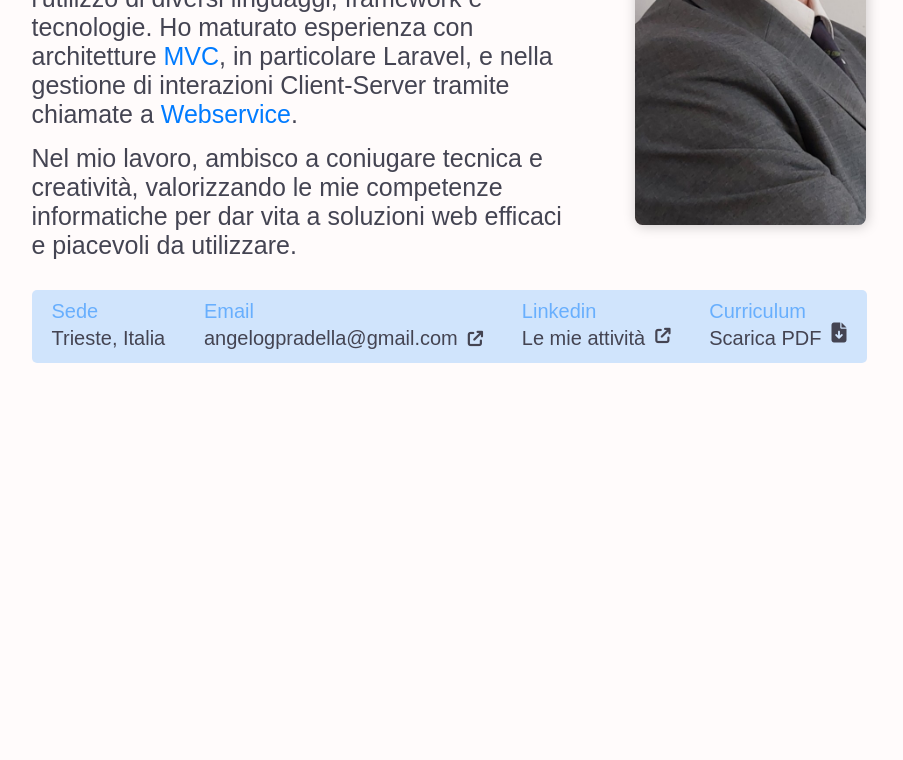
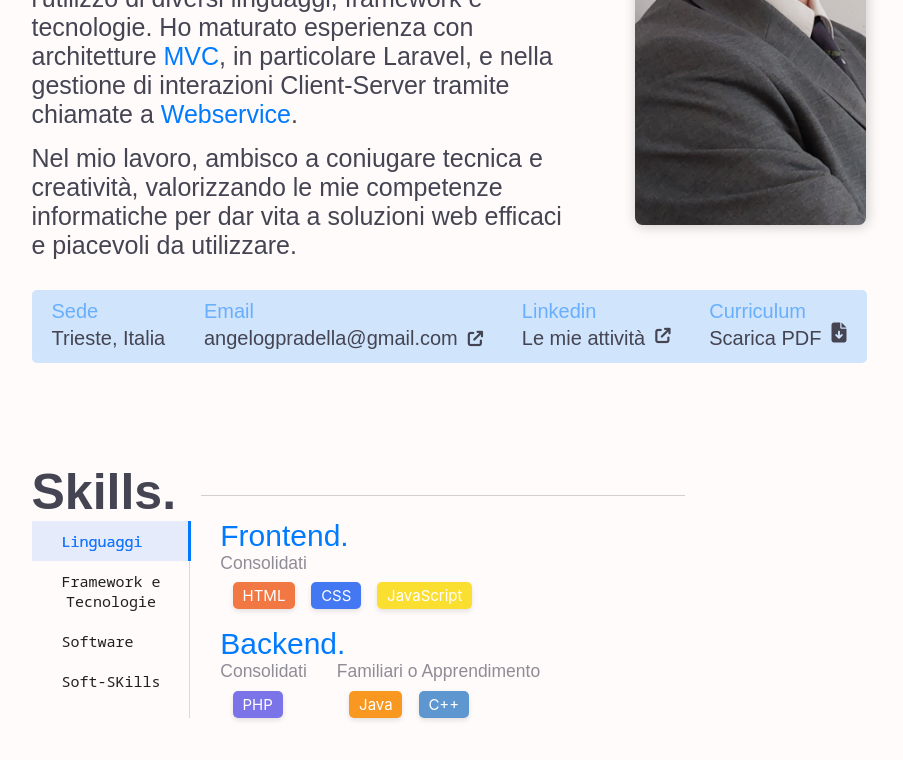
Before and after one commit to angeloPradella-github/portfolio-v1, a React (Vite) app: page / in a window 1280 px wide. Shown: the part 1365-2125 px from the top of the page, without its empty margins (191-1094 px from the left). Built offline with nearby package versions, Linux system fonts and the light colour scheme; some icons are missing; a web font is replaced by a local one.

Commit message:
punto solido nella sezione skills

```diff
--- a/package.json
+++ b/package.json
@@ -9,6 +9,7 @@
     "preview": "vite preview"
   },
   "dependencies": {
+    "antd": "^5.3.2",
     "autoprefixer": "^10.4.14",
     "postcss": "^8.4.21",
     "react": "^18.2.0",
--- /dev/null
+++ b/src/components/SkillsSection.jsx
@@ -0,0 +1,174 @@
+import { useState } from "react";
+import { Tabs } from "antd";
+import { Tag } from "antd";
+
+export default function SkillsSection() {
+  const [activeKey, setActiveKey] = useState("1");
+
+  const handleTabChange = (key) => {
+    setActiveKey(key);
+  };
+
+  const tagContainerStyle = {
+    display: "flex",
+    flexWrap: "wrap",
+    gap: "5px",
+    justifyContent: "flex-start",
+    alignItems: "center",
+    paddingLeft: "10px",
+    marginTop: "5px",
+  };
+
+  const tabItems = [
+    {
+      label: (
+        <>
+          <h6>Linguaggi</h6>
+        </>
+      ),
+      key: "1",
+      children: (
+        <>
+          <h5 className="clr-accent">Frontend.</h5>
+
+          <p className="text-sm opacity-60">Consolidati</p>
+          <div style={tagContainerStyle}>
+            <Tag color="#f06529df">HTML</Tag>
+            <Tag color="#2965f1df">CSS</Tag>
+            <Tag color="#fadb14df">JavaScript</Tag>
+          </div>
+
+          <h5 className="mt-4 clr-accent">Backend.</h5>
+          <div className="flex flex-wrap gap-2">
+            <article className="mr-4">
+              <p className="text-sm opacity-60">Consolidati</p>
+              <div style={tagContainerStyle}>
+                <Tag color="#7b74e8">PHP</Tag>
+              </div>
+            </article>
+
+            <article className="">
+              <p className="text-sm opacity-60">Familiari o Apprendimento</p>
+              <div style={tagContainerStyle}>
+                <Tag color="#f89820">Java</Tag>
+                <Tag color="#5E97D0">C++</Tag>
+              </div>
+            </article>
+          </div>
+        </>
+      ),
+    },
+    {
+      label: (
+        <>
+          <h6>
+            Framework e<br />
+            Tecnologie
+          </h6>
+        </>
+      ),
+      // ---------------Tecnologie e framework---------------
+      key: "2",
+      children: (
+        <>
+          <h5 className="clr-accent">Framework.</h5>
+          {/* Sezione frontend */}
+          <h4>Frontend</h4>
+          <div className="flex flex-wrap gap-2 mb-4">
+            <article className="mr-4">
+              <p className="text-sm opacity-60">Consolidati</p>
+              <div style={tagContainerStyle}>
+                <Tag color="#563d7c">Bootstrap</Tag>
+                <Tag color="#5454ec">Tailwind</Tag>
+              </div>
+            </article>
+
+            <article className="">
+              <p className="text-sm opacity-60">Familiari o Apprendimento</p>
+              <div style={tagContainerStyle}>
+                <Tag color="#3abee0">React</Tag>
+                <Tag style={{ backgroundColor: "light" }}>
+                  {" "}
+                  <span className="clr-neutral">NextJS</span>
+                </Tag>
+              </div>
+            </article>
+          </div>
+          {/* Sezione backend */}
+          <h4>backend</h4>
+          <div className="flex flex-wrap gap-2">
+            <article className="mr-4">
+              <p className="text-sm opacity-60">Consolidati</p>
+              <div style={tagContainerStyle}>
+                <Tag color="#563d7c">Bootstrap</Tag>
+                <Tag color="#5454ec">Tailwind</Tag>
+              </div>
+            </article>
+
+            <article className="">
+              <p className="text-sm opacity-60">Familiari o Apprendimento</p>
+              <div style={tagContainerStyle}>
+                <Tag color="hsl(0.53,0.8,0.67)">React</Tag>
+              </div>
+            </article>
+          </div>
+        </>
+      ),
+    },
+    {
+      label: (
+        <>
+          <h6>Software</h6>
+        </>
+      ),
+      key: "3",
+      children: (
+        <>
+          <h5>Strumenti di Sviluppo</h5>
+          <div style={tagContainerStyle}>
+            <Tag color="cyan">GIT</Tag>
+            <Tag color="blue">Console Unix</Tag>
+            <Tag color="geekblue">VS Code</Tag>
+          </div>
+        </>
+      ),
+    },
+    {
+      label: (
+        <>
+          <h6>Soft-SKills</h6>
+        </>
+      ),
+      key: "5",
+      children: (
+        <>
+          <h5>Abilità Personali</h5>
+          <div style={tagContainerStyle}>
+            <Tag color="purple">Problem Solving</Tag>
+            <Tag color="magenta">Comunicazione</Tag>
+            <Tag color="red">Lavoro di Squadra</Tag>
+          </div>
+        </>
+      ),
+    },
+  ];
+
+  return (
+    <section
+      id="skills"
+      className="skills lg:px-7 max-w-max justify-start flex mt-20 flex-wrap"
+    >
+      <h2 className="fs-h2 fw-h-bold clr-neutral h2-b-side basis-[100%]">
+        Skills.
+      </h2>
+      <Tabs
+        tabPosition="left"
+        activeKey={activeKey}
+        onChange={handleTabChange}
+        items={tabItems}
+        style={{}}
+        className="max-w-fit clr-neutral ff-normal fs-p"
+      />
+    </section>
+  );
+}
--- a/src/css/app.css
+++ b/src/css/app.css
@@ -50,6 +50,9 @@
 }
 
 /* ---------UTILS--------- */
+.ant-tag {
+  box-shadow: 0 2px 4px rgba(0, 0, 0, 0.1);
+}
 
 .btn-empty {
   border: 1px solid var(--clr-accent);
@@ -101,6 +104,10 @@
   font-size: var(--fs-h2);
 }
 
+.fs-p {
+  font-size: var(--fs-p) !important;
+}
+
 .h2-b-side {
   overflow: hidden;
   text-align: left;
@@ -131,6 +138,9 @@
 /* ------------------ */
 .ff-accent {
   font-family: var(--ff-accent);
+}
+.ff-normal {
+  font-family: var(--ff-normal);
 }
 
 body {
--- a/src/css/index.css
+++ b/src/css/index.css
@@ -86,9 +86,64 @@
   border-radius: 4px;
 }
 
-h4 {
+.about-me h4 {
   color: var(--clr-accent);
   font-size: var(--fs-h4);
   font-weight: 500;
   opacity: 50%;
 }
+
+/* ---------------ANT TAB SKILLS SECTION--------------- */
+/* Cambia il colore della barra di progressione a rosso */
+#root .ant-tabs-ink-bar {
+  background-color: var(--clr-accent);
+}
+
+/* Imposta uno sfondo rosso opaco per l'opzione attiva */
+#root .ant-tabs-tab-active {
+  background-color: rgba(0, 102, 255, 0.1);
+}
+
+/* Rimuovi il margine tra le opzioni */
+#root .ant-tabs-tab {
+  margin: 0;
+  transition: 0.1s ease-in;
+}
+
+#root .ant-tabs-tab:hover {
+  background-color: rgba(0, 102, 255, 0.1);
+}
+
+/* Sposta la barra di progressione a sinistra */
+#root .ant-tabs.ant-tabs-left .ant-tabs-nav-wrap {
+  display: flex;
+  flex-direction: row-reverse;
+}
+
+#root .ant-tabs.ant-tabs-left .ant-tabs-tab {
+  order: 1 !important;
+}
+
+#root .ant-tabs.ant-tabs-left .ant-tabs-ink-bar {
+  order: 2 !important;
+}
+
+/* ___________________________SKILLS_____________________ */
+
+.skills h6 {
+  font-family: var(--ff-accent);
+  font-size: 12px;
+}
+
+.skills h5 {
+  font-weight: 500;
+  line-height: 1 !important;
+  font-size: 24px;
+}
+
+.skills h4 {
+  font-size: 20px;
+  text-transform: capitalize;
+  margin-top: 8px;
+  font-style: italic;
+}
--- a/src/pages/Index.jsx
+++ b/src/pages/Index.jsx
@@ -1,11 +1,13 @@
 import HeroSection from "../components/HeroSection";
 import AboutMeSection from "../components/AboutMeSection";
+import SkillsSection from "../components/SkillsSection";
 
 export default function Index() {
   return (
     <>
       <HeroSection />
       <AboutMeSection />
+      <SkillsSection />
     </>
   );
 }
```
Also changed, not shown: 1 other file (tests, documents, lock files or other folders).
